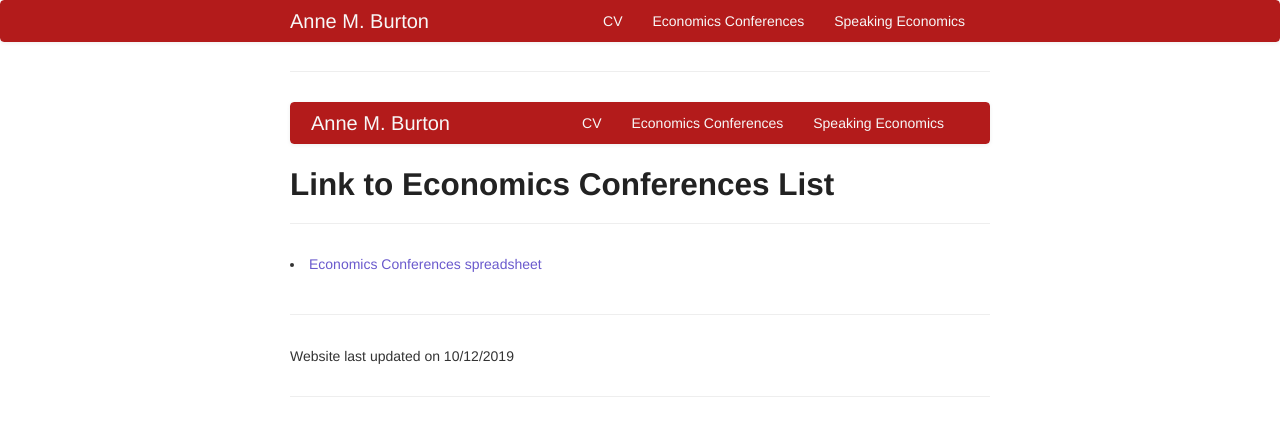
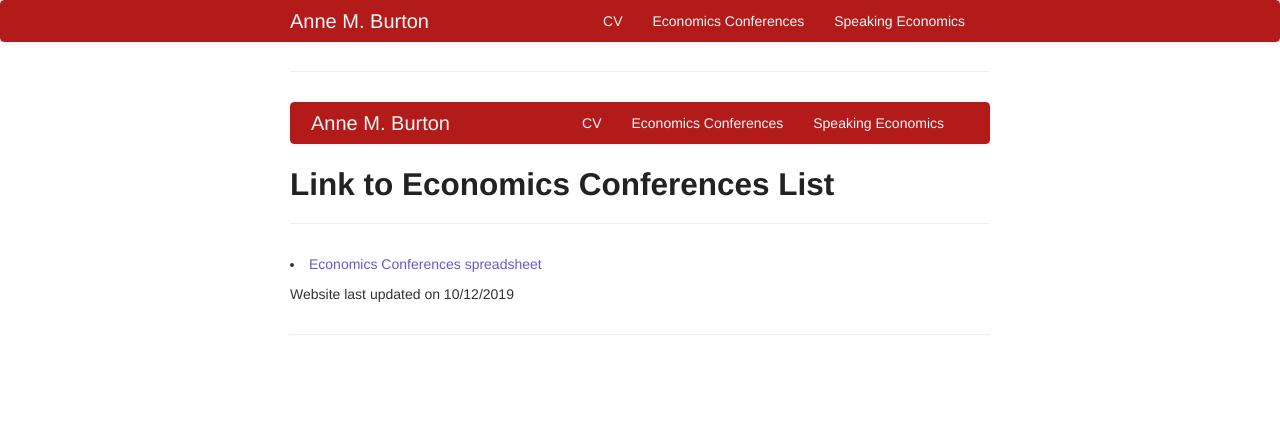
Before and after one commit to anne-m-burton/anne-m-burton.github.io, a Jekyll site: the page built from economics-conferences.md, in a window 1280 px wide. Shown: the top 436 px of the page. Built offline with Jekyll 4.4.1, drawn with Linux system fonts in a browser that asks for light colours; our own code applies the rules of GitHub Pages for plain Markdown files.

Commit message:
econ conferences

```diff
--- a/economics-conferences.md
+++ b/economics-conferences.md
@@ -4,34 +4,6 @@
     <title>Link to Economics Conferences List</title>
     <meta name="description" content="Here is the link to list of economics conferences that Barton Willage and I maintain">
 
-    <meta name="author" content="Anne M. Burton">
-
-    <!-- Enable responsive viewport -->
-    <meta name="viewport" content="width=device-width, initial-scale=1.0">
-
-    <!-- Le HTML5 shim, for IE6-8 support of HTML elements -->
-    <!--[if lt IE 9]>
-      <script src="http://html5shim.googlecode.com/svn/trunk/html5.js"></script>
-    <![endif]-->
-
-    <!-- Le styles -->
-    <link href="/assets/themes/twitter/bootstrap/css/bootstrap.2.2.2.min.css" rel="stylesheet">
-    <link href="/assets/themes/twitter/css/style.css?body=1" rel="stylesheet" type="text/css" media="all">
-    <link href="/assets/themes/twitter/css/my_custom_css.css" rel="stylesheet" type="text/css" media="all">
-
-    <!-- Le fav and touch icons - this is where you can add a little icon that will show up in the address bar next to the addrss adn in search history next to website name
-    <link rel="SHORTCUT ICON" href="/assets/me.ico"/>
-    -->
-    <!-- atom & rss feed -->
-    <link href="nil" type="application/atom+xml" rel="alternate" title="Sitewide ATOM Feed">
-    <link href="nil" type="application/rss+xml" rel="alternate" title="Sitewide RSS Feed">
-
-    <!--Add function that displays last modified date: -->
-    <script type="text/javascript">
-    onload = function(){
-        document.getElementById("lastModified").innerHTML = "Website last updated on " + document.lastModified.split(" ")[0];
-    }
-    </script>
   </head>
 
   <body>
@@ -49,9 +21,6 @@
       </div>
     </div>
 
-    <div class="container-narrow">
-
-      <div class="content">
 
 
 <div class="page-header">
@@ -66,12 +35,10 @@
 </div>
 
 
-      </div>
 
-      <hr>
   <span id="lastModified"></span>
 
-    </div>
+
 
 
 
```
